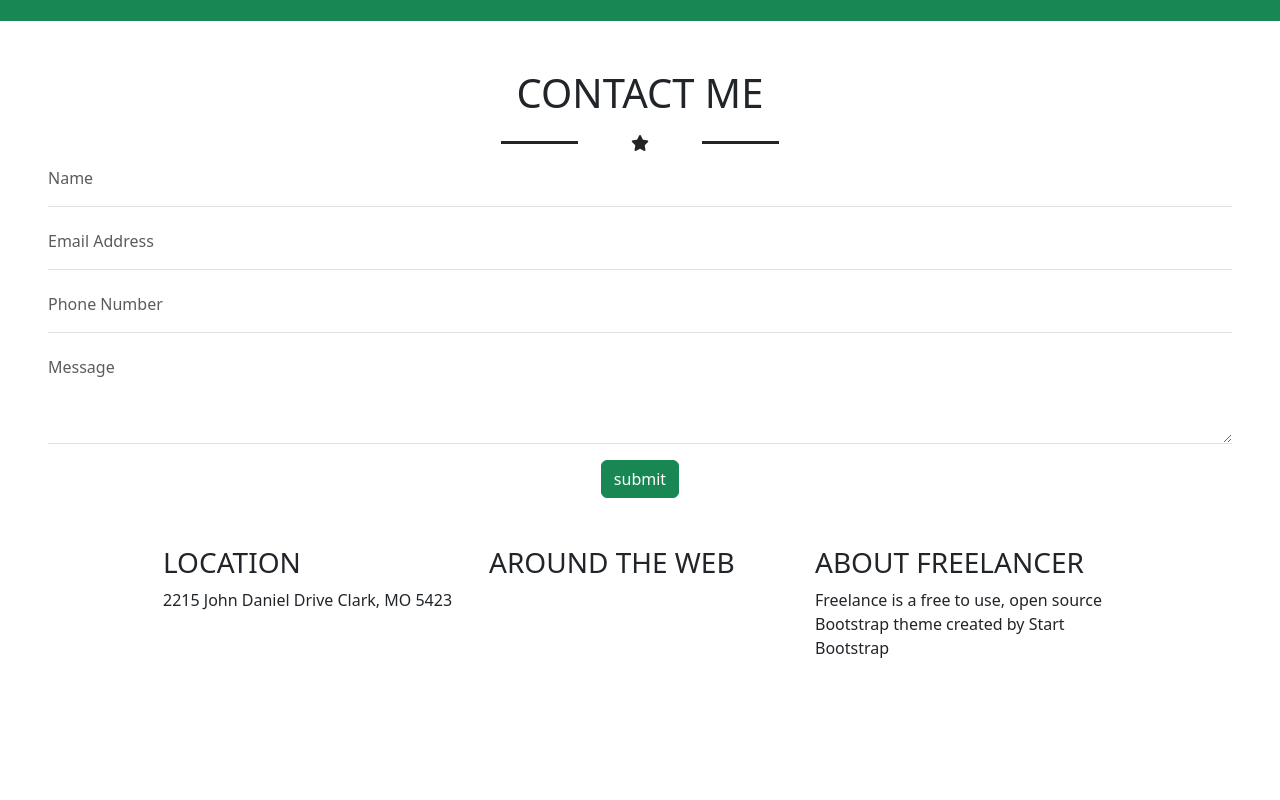
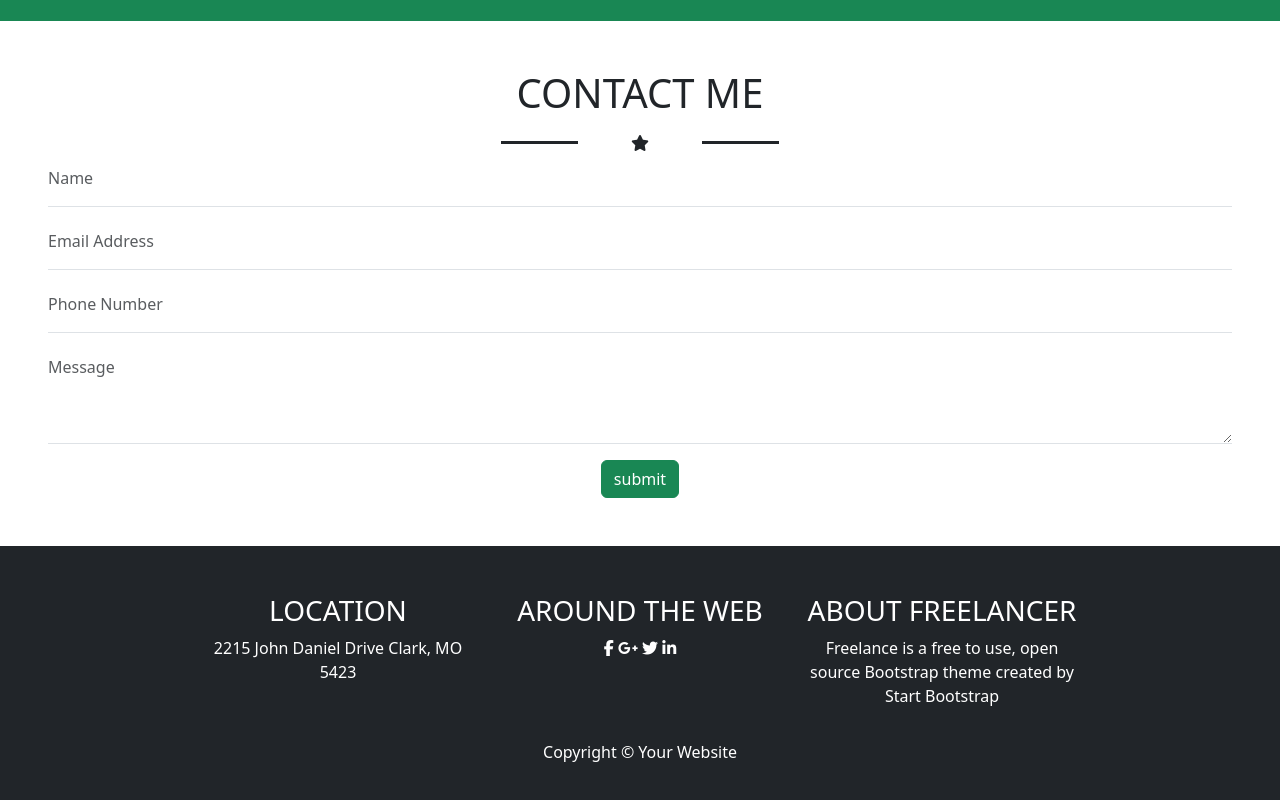
Before and after one commit to AlexandruConstantinBurlacu/html-css-bootstrap-freelancer, a plain HTML site: page index.html in a window 1280 px wide. Shown: the part 1837-2637 px from the top of the page. Before the commit the page ends 2513 px from the top, so only its background shows below. Drawn offline with nearby package versions, Linux system fonts and the light colour scheme.

Commit message:
correzioni footer

```diff
--- a/index.html
+++ b/index.html
@@ -187,19 +187,27 @@
 
         </div>
 
-        <footer class="row d-flex justify-content-center">
-            <div class="col-3 location">
+        <footer class="row d-flex justify-content-center bg-dark text-white p-5">
+            <div class="col-3 location text-center">
                 <h3 class="text-uppercase">location</h3>
                 <p>2215 John Daniel Drive Clark, MO 5423</p>
             </div>
 
-            <div class="col-3 around-the-web">
+            <div class="col-3 around-the-web text-center">
                 <h3 class="text-uppercase">around the web</h3>
+                <i class="fa-brands fa-facebook-f"></i>
+                <i class="fa-brands fa-google-plus-g"></i>
+                <i class="fa-brands fa-twitter"></i>
+                <i class="fa-brands fa-linkedin-in"></i>
             </div>
 
-            <div class="col-3 about-freelancer">
+            <div class="col-3 about-freelancer text-center">
                 <h3 class="text-uppercase">about freelancer</h3>
                 <p>Freelance is a free to use, open source Bootstrap theme created by Start Bootstrap</p>
+            </div>
+
+            <div class="copyright mt-3 text-center">
+                <p>Copyright © Your Website</p>
             </div>
         </footer>
 
```
